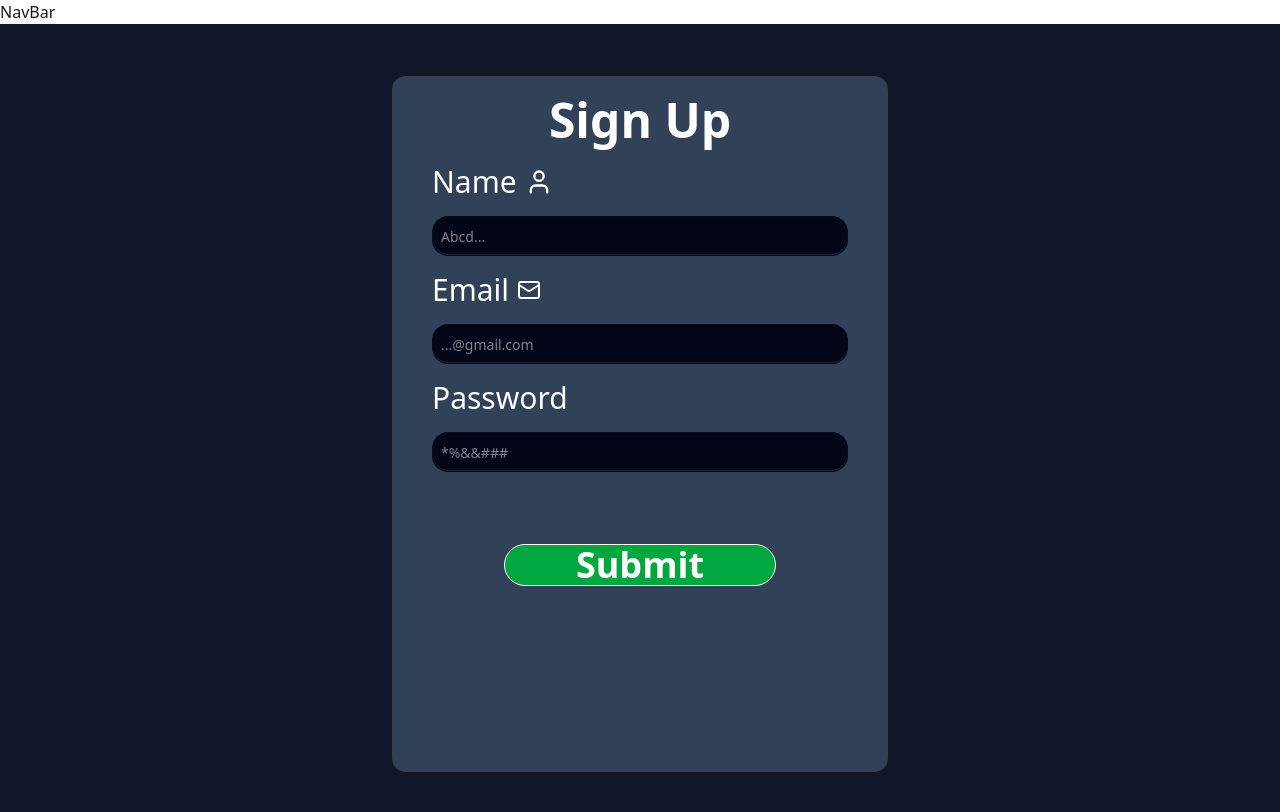
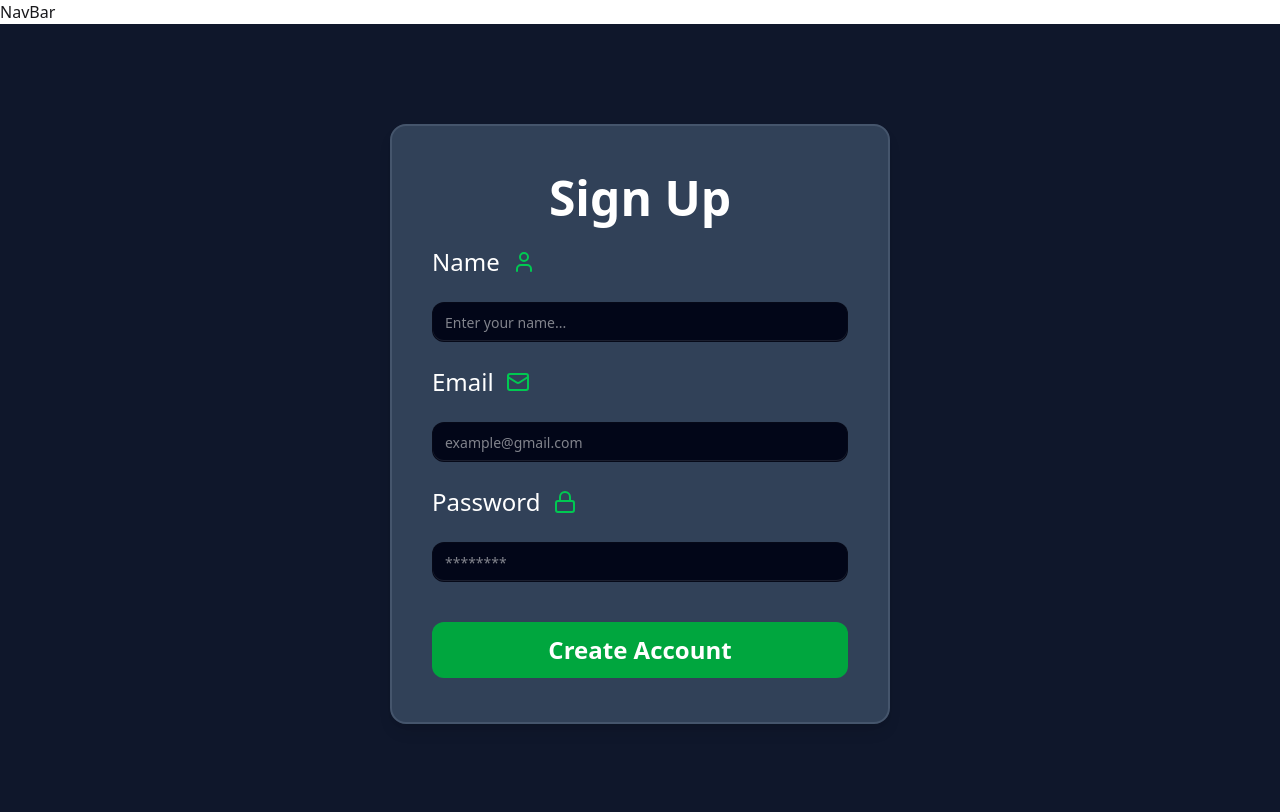
Before and after one commit to vinayak712/Project, a React (Vite) app in the folder frontend/: page /signup in a window 1280 px wide. Shown: the top 812 px of the page. Built offline with nearby package versions, Linux system fonts and the light colour scheme; no server answers.

Commit message:
imporve ui

```diff
--- a/frontend/src/pages/signup.jsx
+++ b/frontend/src/pages/signup.jsx
@@ -1,52 +1,83 @@
 import { useState } from "react";
-import { User ,Mail } from 'lucide-react';
+import { User, Mail, Lock } from "lucide-react";
 import { userAuthStore } from "../store/useAuthStore";
+
 function Signup() {
-    const [showpassword, setShowpassword] = useState(false);
-    const [formData, setFormdata] = useState(
-        {
-            fullName: '',
-            password: '',
-            email: '',
-        }
+  const [showpassword, setShowpassword] = useState(false);
+  const [formData, setFormdata] = useState({
+    fullName: "",
+    password: "",
+    email: "",
+  });
 
-    )
-    const { Signup, isSignup } = userAuthStore();
-    const validateForm = () => { }
-    const handleSubmit = (e) => {
-        e.preventDefault();
-    }
-    return (
-        <>
-            <div className="h-screen w-screen bg-slate-900 flex justify-center items-center">
+  const { Signup, isSignup } = userAuthStore();
 
-                <div className=" px-10  flex flex-col   h-[700px] w-[500px] bg-slate-700 border-2 rounded-2xl ">
-                    <h1 className=" text-center  text-white mb-5 mt-5 font-bold text-5xl">Sign Up</h1>
+  const validateForm = () => {};
+  const handleSubmit = (e) => {
+    e.preventDefault();
+  };
 
-                    <div>
-                        <form onSubmit={handleSubmit} className="flex  gap-4 w-full flex-col">
-                            <label className="text-white text-3xl flex items-center gap-2">Name <User className="size-7"></User></label>
-                            {/* */}
-                            <input type="text"
-                            className=" input input-bordered p-2  bg-slate-950 text-white w-full rounded-2xl "    placeholder="Abcd..."
-                                value={formData.fullName} onChange={(e) => setFormdata({ ...formData, fullName: e.target.value })} />
-                            <label className="text-white text-3xl flex items-center gap-2">Email <Mail /></label>
-                            <input type="text" placeholder="...@gmail.com " value={formData.email} className="input inputborder text-white p-2 bg-slate-950 w-full rounded-2xl"
-                                onChange={(e) => setFormdata({ ...formData, email: e.target.value })} />
+  return (
+    <div className="h-screen w-screen bg-slate-900 flex justify-center items-center">
+      <div className="px-10 py-8 flex flex-col h-[600px] w-[500px] bg-slate-700 border-2 border-slate-600 rounded-2xl shadow-lg">
+        <h1 className="text-center text-white mb-6 mt-4 font-bold text-5xl">
+          Sign Up
+        </h1>
 
-                            <label className="text-white text-3xl flex items-center gap-2">Password</label>
-                            <input type="password" placeholder="*%&&###" value={formData.password} className="input inputborder text-white p-2 bg-slate-950 w-full rounded-2xl"
-                                onChange={(e) => setFormdata({ ...formData, password: e.target.value })} />
+        <form onSubmit={handleSubmit} className="flex gap-6 w-full flex-col">
+          {/* Name Input */}
+          <label className="text-white text-2xl flex items-center gap-x-3">
+            Name <User className="size-6 text-green-500" />
+          </label>
+          <input
+            type="text"
+            className="input p-3 bg-slate-950 text-white w-full rounded-xl outline-none focus:ring-2 focus:ring-green-500"
+            placeholder="Enter your name..."
+            value={formData.fullName}
+            onChange={(e) =>
+              setFormdata({ ...formData, fullName: e.target.value })
+            }
+          />
 
-                        </form>
-                        <div className="flex items-center justify-center w-full p-18 ">
-                        <button className="text-white font-bold text-4xl bg-green-600 border rounded-4xl w-full ">Submit</button>
-                        </div>
-                    </div>
-              </div>
+          {/* Email Input */}
+          <label className="text-white text-2xl flex items-center gap-x-3">
+            Email <Mail className="size-6 text-green-500" />
+          </label>
+          <input
+            type="email"
+            placeholder="example@gmail.com"
+            className="input p-3 bg-slate-950 text-white w-full rounded-xl outline-none focus:ring-2 focus:ring-green-500"
+            value={formData.email}
+            onChange={(e) =>
+              setFormdata({ ...formData, email: e.target.value })
+            }
+          />
 
-       </div>
-        </>
-    );
+          {/* Password Input */}
+          <label className="text-white text-2xl flex items-center gap-x-3">
+            Password <Lock className="size-6 text-green-500" />
+          </label>
+          <input
+            type="password"
+            placeholder="********"
+            className="input p-3 bg-slate-950 text-white w-full rounded-xl outline-none focus:ring-2 focus:ring-green-500"
+            value={formData.password}
+            onChange={(e) =>
+              setFormdata({ ...formData, password: e.target.value })
+            }
+          />
+
+          {/* Submit Button */}
+          <button
+            type="submit"
+            className="mt-4 text-white font-bold text-2xl bg-green-600 w-full py-3 rounded-xl hover:bg-green-700 transition-all duration-300"
+          >
+            Create Account
+          </button>
+        </form>
+      </div>
+    </div>
+  );
 }
+
 export default Signup;
```
